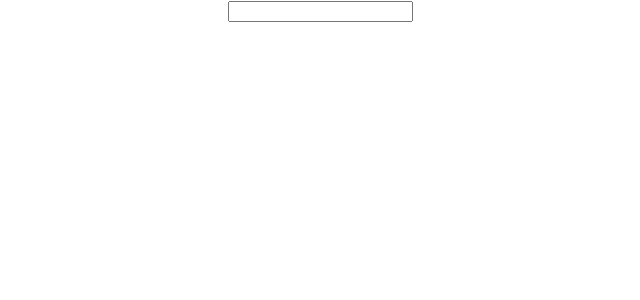
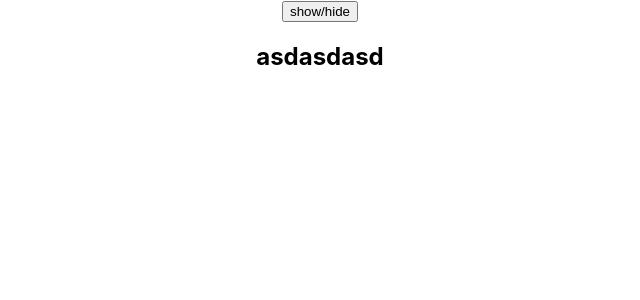
Before and after one commit to ahawazi/react.js, a React (Create React App) app: page / in a window 1280 px wide. Shown: the top 300 px of the page, without its empty margins (320-960 px from the left). Built offline with nearby package versions, Linux system fonts and the light colour scheme.

Commit message:
show/hide

```diff
--- a/src/App.js
+++ b/src/App.js
@@ -2,14 +2,11 @@ import { useState } from "react";
 import "./App.css";
 
 function App() {
-  const [inputvalue, setinputvalue] = useState("")
-  const handelInputChange =(event)=>{
-    setinputvalue(event.target.value)
-  }
+const [showText, setShowText] = useState(true);
   return (
     <div className="App">
-      <input type="text" onChange={handelInputChange}></input>
-      <h1>{inputvalue}</h1>
+      <button onClick={()=> setShowText(!showText)}>show/hide</button>
+      {showText && <h2>asdasdasd</h2>}
     </div>
   )
 }
```
